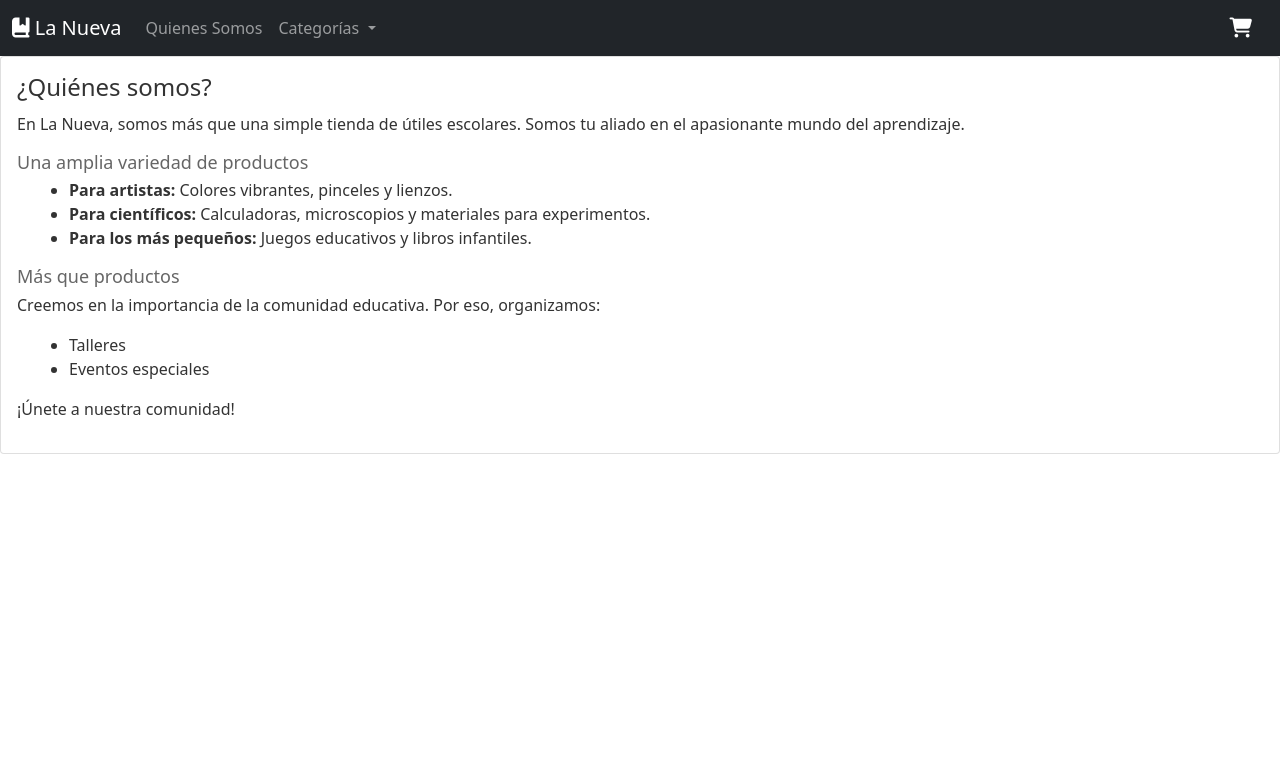
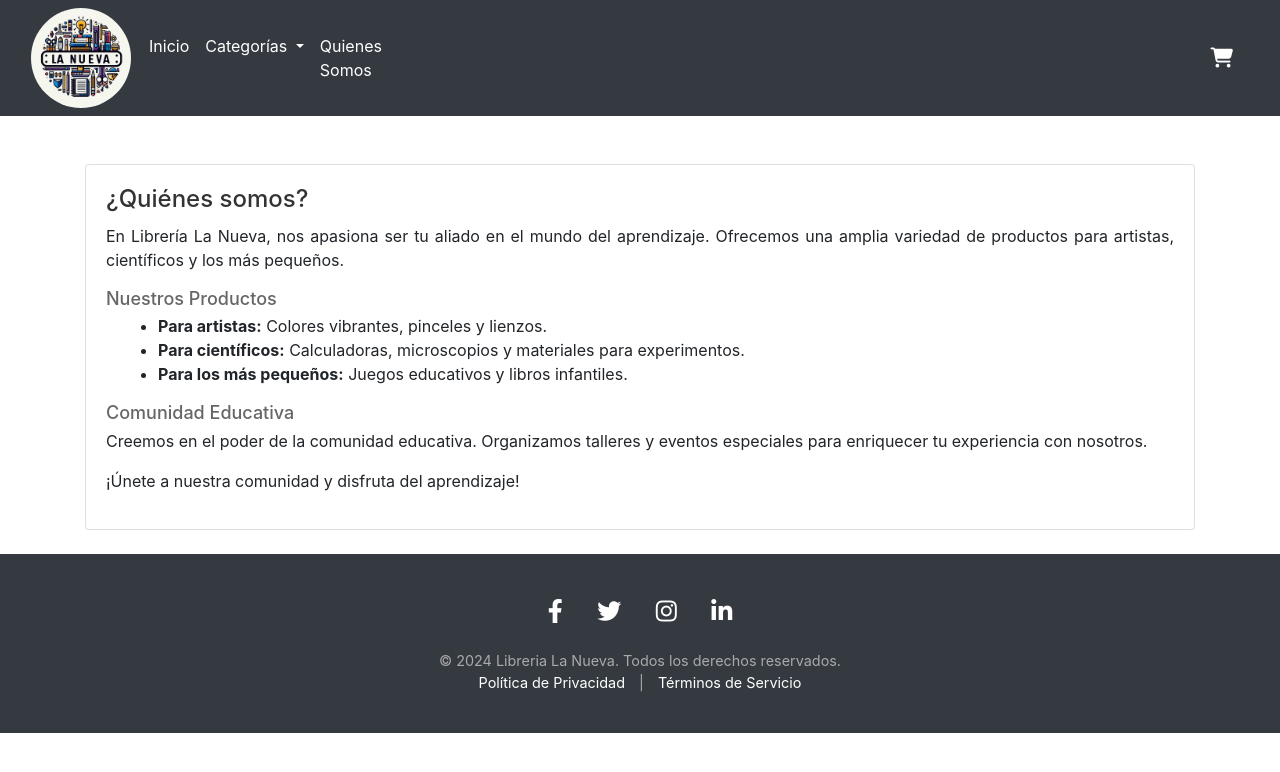
Before and after one commit to eduardovigil/Carrito_Compras, a plain HTML site: page dist/pages/quienes_Somos.html in a window 1280 px wide. Drawn offline with nearby package versions, Linux system fonts and the light colour scheme.

Commit message:
Actualización de estilo en demas paginas

```diff
--- a/dist/pages/quienes_Somos.html
+++ b/dist/pages/quienes_Somos.html
@@ -2,31 +2,35 @@
 <html>
 
 <head>
-        <link href="../css/bootstrap.min.css" rel="stylesheet"/>
+    <link href="../css/style.css" rel="stylesheet" />
+    <link href="../css/bootstrap.min.css" rel="stylesheet" />
   <script src="../js/bootstrap.bundle.min.js"></script>
-        <link href="../css/style.css" rel="stylesheet"/>
-        <!-- our project just needs Font Awesome Solid + Brands -->
   <link href="../../assests/css/fontawesome.css" rel="stylesheet" />
   <link href="../../assests/css/brands.css" rel="stylesheet" />
   <link href="../../assests/css/solid.css" rel="stylesheet" />
-        <title>
-            LIBRERIA LA NUEVA
-        </title>
+    <meta name="viewport" content="width=device-width, initial-scale=1.0">
+    <title>Quiénes Somos - Librería La Nueva</title>
+    <link href="https://stackpath.bootstrapcdn.com/bootstrap/4.5.2/css/bootstrap.min.css" rel="stylesheet">
+    <link href="https://cdnjs.cloudflare.com/ajax/libs/font-awesome/5.15.4/css/all.min.css" rel="stylesheet">
 </head>
+
 <body>
-        <nav class="navbar navbar-expand-lg navbar-dark bg-dark">
+    <nav class="navbar navbar-expand-lg navbar-dark">
         <div class="container-fluid">
-                <a class="navbar-brand" href="../../index.html"><i class="fa-solid fa-book-bookmark"></i> La Nueva</a>
-                <button class="navbar-toggler" type="button" data-bs-toggle="collapse" data-bs-target="#navbarSupportedContent" aria-controls="navbarSupportedContent" aria-expanded="false" aria-label="Toggle navigation">
+            <img src="../img/logo.jpeg" alt="">
+            <button class="navbar-toggler" type="button" data-bs-toggle="collapse"
+                data-bs-target="#navbarSupportedContent" aria-controls="navbarSupportedContent" aria-expanded="false"
+                aria-label="Toggle navigation">
                 <span class="navbar-toggler-icon"></span>
             </button>
             <div class="collapse navbar-collapse" id="navbarSupportedContent">
-                  <ul class="navbar-nav me-auto mb-2 mb-lg-0">
-                      <li class="nav-item">
-                      <a class="nav-link" href="#">Quienes Somos</a>
+                <ul class="navbar-nav">
+                    <li>
+                        <a class="nav-link" style="color: white;" href="../../index.html">Inicio</a>
                     </li>
                     <li class="nav-item dropdown">
-                      <a class="nav-link dropdown-toggle" href="#" id="navbarDropdown" role="button" data-bs-toggle="dropdown" aria-expanded="false">
+                        <a style="color: white;" class="nav-link dropdown-toggle" href="#" id="navbarDropdown"
+                            role="button" data-bs-toggle="dropdown" aria-expanded="false">
                             Categorías
                         </a>
                         <ul class="dropdown-menu" aria-labelledby="navbarDropdown">
@@ -35,8 +39,11 @@
                             <li><a class="dropdown-item" href="oficina.html">Oficina</a></li>
                         </ul>
                     </li>
+                    <li>
+                        <a class="nav-link" style="color: white;" href="quienes_Somos.html">Quienes Somos</a>
+                    </li>
                 </ul>
-                  <form class="d-flex">
+                <form style="position: relative; padding-left: 70%;" class="d-flex">
                     <a class="navbar-brand" href="#" data-bs-toggle="modal" data-bs-target="#staticBackdrop">
                         <i class="fa-solid fa-cart-shopping" onclick="imprimirCarrito();"></i>
                         <span id="carritoIcon" class="badge bg-secondary"></span>
@@ -46,28 +53,49 @@
         </div>
     </nav>
 
+
+
+    <!-- Content -->
+    <div class="container mt-5">
         <div class="card">
             <div class="card-body">
-                <h2>¿Quiénes somos?</h2>
-                <p>En La Nueva, somos más que una simple tienda de útiles escolares. Somos tu aliado en el apasionante mundo del aprendizaje.</p>
+                <h2 class="card-title">¿Quiénes somos?</h2>
+                <p class="card-text">En Librería La Nueva, nos apasiona ser tu aliado en el mundo del aprendizaje.
+                    Ofrecemos una amplia variedad de productos para artistas, científicos y los más pequeños.</p>
 
-                <h3>Una amplia variedad de productos</h3>
+                <h3>Nuestros Productos</h3>
                 <ul>
                     <li><strong>Para artistas:</strong> Colores vibrantes, pinceles y lienzos.</li>
-                    <li><strong>Para científicos:</strong> Calculadoras, microscopios y materiales para experimentos.</li>
+                    <li><strong>Para científicos:</strong> Calculadoras, microscopios y materiales para experimentos.
+                    </li>
                     <li><strong>Para los más pequeños:</strong> Juegos educativos y libros infantiles.</li>
                 </ul>
 
-                <h3>Más que productos</h3>
-                <p>Creemos en la importancia de la comunidad educativa. Por eso, organizamos:</p>
-                <ul>
-                    <li>Talleres</li>
-                    <li>Eventos especiales</li>
-                </ul>
-                <p>¡Únete a nuestra comunidad!</p>
+                <h3>Comunidad Educativa</h3>
+                <p>Creemos en el poder de la comunidad educativa. Organizamos talleres y eventos especiales para
+                    enriquecer tu experiencia con nosotros.</p>
+                <p>¡Únete a nuestra comunidad y disfruta del aprendizaje!</p>
             </div>
         </div>
-
+    </div>
+    <br>
+    <footer class="footer">
+        <div class="container">
+            <div class="row">
+                <div class="col-md-12">
+                    <div class="social-icons">
+                        <a href="#" aria-label="Facebook"><i class="fab fa-facebook-f"></i></a>
+                        <a href="#" aria-label="Twitter"><i class="fab fa-twitter"></i></a>
+                        <a href="#" aria-label="Instagram"><i class="fab fa-instagram"></i></a>
+                        <a href="#" aria-label="LinkedIn"><i class="fab fa-linkedin-in"></i></a>
+                    </div>
+                    <p>&copy; 2024 Libreria La Nueva. Todos los derechos reservados.</p>
+                    <p><a href="#">Política de Privacidad</a> | <a href="#">Términos de Servicio</a></p>
+                </div>
+            </div>
+        </div>
+    </footer>
 
 </body>
+
 </html>
```
Also changed, not shown: dist/pages/arte.html (+36 -11 lines), dist/pages/escolar.html (+40 -12 lines), dist/pages/oficina.html (+40 -12 lines), index.html (+30 -21 lines), 1 other file. Lines whose indentation alone changed are shown as unchanged.
